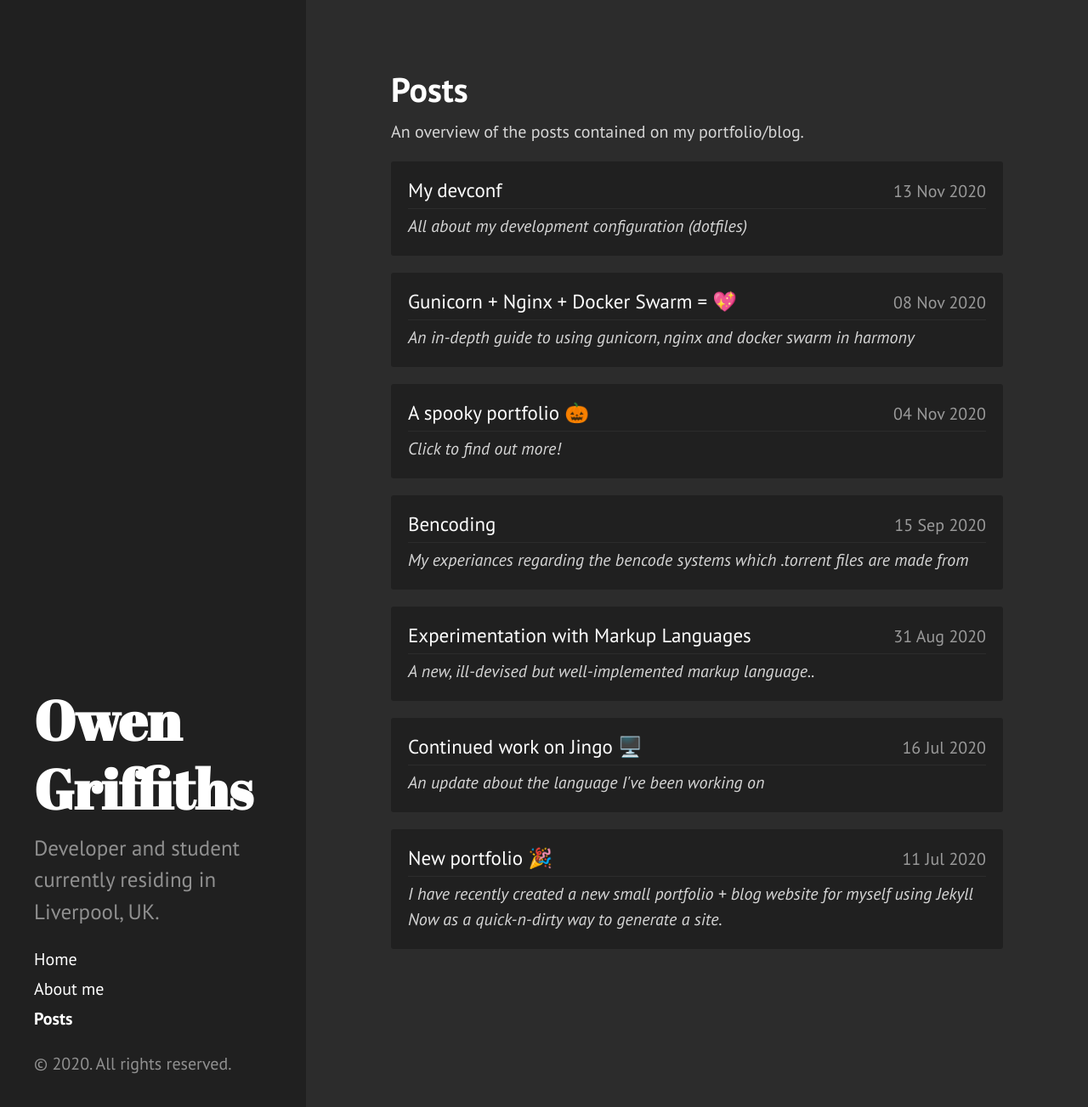
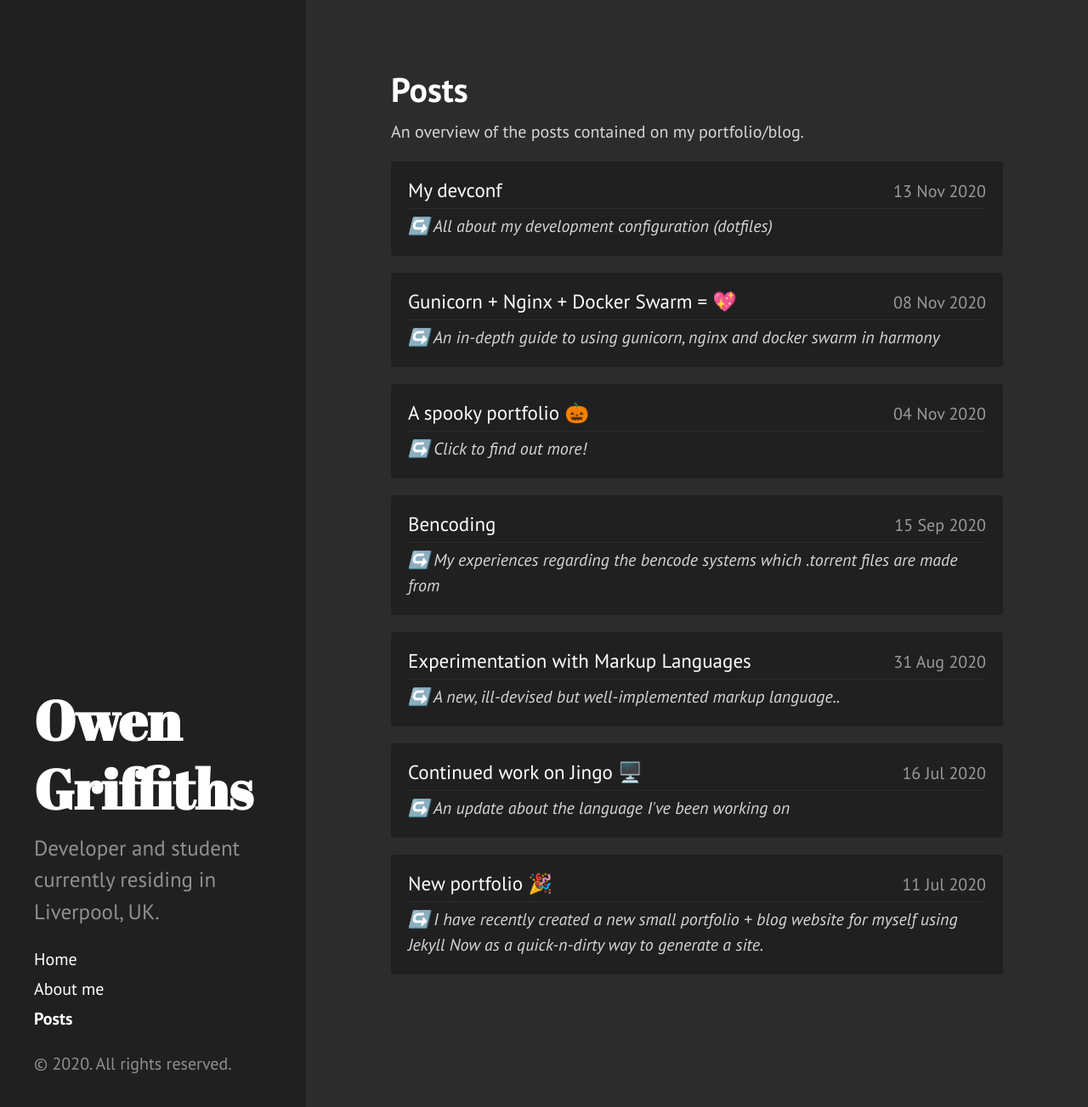
Before and after one commit to Owez/portfolio, a Jekyll site: the page built from posts.html, in a window 1280 px wide and 1307 px high. Shown: the top 1303 px of the window at 85% size. Built offline with Jekyll 4.4.1, drawn with Linux system fonts in a browser that asks for light colours.

Commit message:
Added arrow swoosh for descriptions

```diff
--- a/_posts/2020-09-15-bencoding.md
+++ b/_posts/2020-09-15-bencoding.md
@@ -1,7 +1,7 @@
 ---
 layout: post
 title: Bencoding
-tagline: My experiances regarding the bencode systems which .torrent files are made from
+tagline: My experiences regarding the bencode systems which .torrent files are made from
 ---
 
 As part of my current main project which is an extremely compact [BitTorrent implementation]({{ site.github }}/torro), I have developed a standalone implementation of bencode, the byte-first protocol all `.torrent` files use.
--- a/posts.html
+++ b/posts.html
@@ -12,7 +12,7 @@ title: Posts
             <h3 class="post-box-link"><a href="{{ post.url }}" class="clear-link">{{ post.title }}</a></h3>
             <span class="post-date post-box-date">{{ post.date | date_to_string }}</span>
         </div>
-        <p class="post-box-tagline">{% if post.tagline %}{{ post.tagline }}{% else %}Click to find out more!{% endif %}
+        <p class="post-box-tagline">↪️ {% if post.tagline %}{{ post.tagline }}{% else %}Click to find out more!{% endif %}
         </p>
     </div>
     {% endfor %}
```
